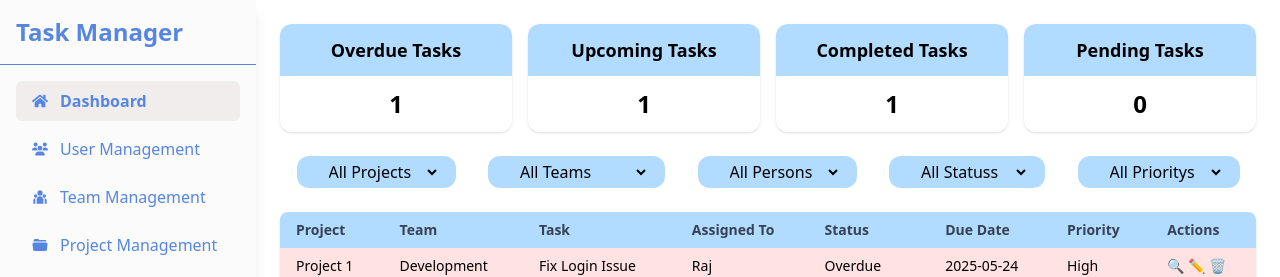
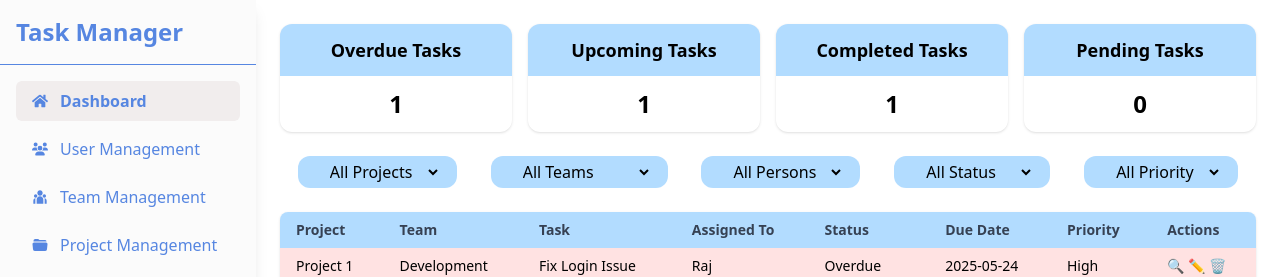
Before and after one commit to sarthakare/task-management, a React (Vite) app: page /dashboard in a window 1280 px wide. Shown: the top 277 px of the page. Built offline with nearby package versions, Linux system fonts and the light colour scheme.

Commit message:
Filters typo fixing in admin dashboards

```diff
--- a/src/pages/Dashboard.jsx
+++ b/src/pages/Dashboard.jsx
@@ -61,9 +61,9 @@ export default function Dashboard() {
 
       {/* Filters */}
       <div className="flex flex-wrap gap-4 items-center justify-evenly">
-        <FilterSelect label="Project" value={filters.project} onChange={(val) => setFilters({ ...filters, project: val })} options={["Project 1", "Project 2"]} />
-        <FilterSelect label="Team" value={filters.team} onChange={(val) => setFilters({ ...filters, team: val })} options={["Development", "Design"]} />
-        <FilterSelect label="Person" value={filters.person} onChange={(val) => setFilters({ ...filters, person: val })} options={["Raj", "Neha"]} />
+        <FilterSelect label="Projects" value={filters.project} onChange={(val) => setFilters({ ...filters, project: val })} options={["Project 1", "Project 2"]} />
+        <FilterSelect label="Teams" value={filters.team} onChange={(val) => setFilters({ ...filters, team: val })} options={["Development", "Design"]} />
+        <FilterSelect label="Persons" value={filters.person} onChange={(val) => setFilters({ ...filters, person: val })} options={["Raj", "Neha"]} />
         <FilterSelect label="Status" value={filters.status} onChange={(val) => setFilters({ ...filters, status: val })} options={["overdue", "upcoming", "completed", "pending"]} />
         <FilterSelect label="Priority" value={filters.priority} onChange={(val) => setFilters({ ...filters, priority: val })} options={["high", "medium", "low"]} />
       </div>
@@ -124,7 +124,7 @@ function FilterSelect({ label, value, onChange, options }) {
         value={value}
         onChange={(e) => onChange(e.target.value)}
       >
-        <option value="">{`All ${label}s`}</option>
+        <option value="">{`All ${label}`}</option>
         {options.map((opt) => (
           <option key={opt} value={opt}>
             {opt}
```
